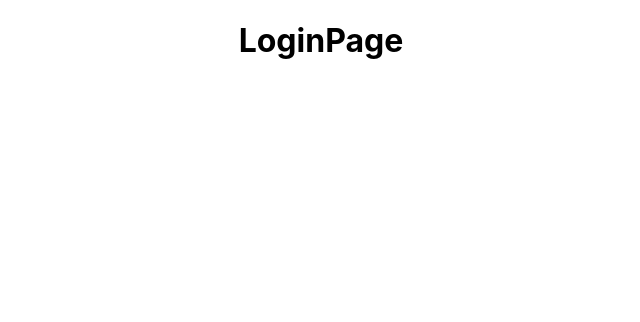
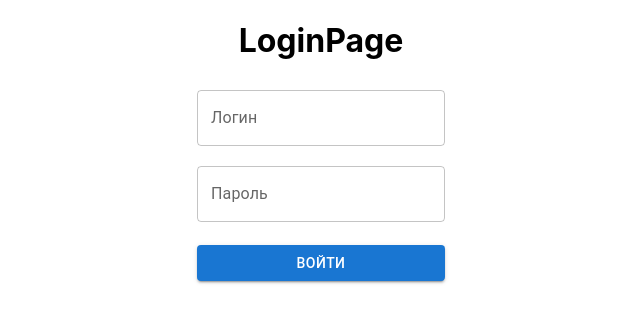
Before and after one commit to vberkal1/personal_area, a React (Create React App) app: page / in a window 1280 px wide. Shown: the top 322 px of the page, without its empty margins (319-959 px from the left). Built offline with nearby package versions, Linux system fonts and the light colour scheme.

Commit message:
add(login-page) added login page section whith auth

```diff
--- a/package.json
+++ b/package.json
@@ -13,6 +13,7 @@
     "@types/node": "^16.7.13",
     "@types/react": "^17.0.20",
     "@types/react-dom": "^17.0.9",
+    "axios": "^0.26.1",
     "mobx": "^6.4.2",
     "mobx-react": "^7.3.0",
     "react": "^17.0.2",
--- a/server/db.json
+++ b/server/db.json
@@ -2,11 +2,13 @@
   "users": [
     {
       "id": 1,
-      "login": "user1"
+      "login": "user1",
+      "password": "user1"
     },
     {
       "id": 2,
-      "login": "user2"
+      "login": "user2",
+      "password": "user2"
     }
   ]
 }
--- a/src/components/App/App.tsx
+++ b/src/components/App/App.tsx
@@ -1,5 +1,7 @@
+import { observer } from 'mobx-react';
 import React from 'react';
 import { Routes, Route } from 'react-router-dom';
+import authStore from '../../stores/authStore';
 import LoginPage from '../pages/LoginPage';
 import NotFoundPage from '../pages/NotFoundPage';
 import PersonalAreaPage from '../pages/PersonalAreaPage';
@@ -10,11 +12,11 @@ const App: React.FC = () => {
     <div className="App">
       <Routes>
         <Route path='/' element={<LoginPage/>}/>
-        {false && <Route path='/personal-area' element={<PersonalAreaPage/>}/>}
+        {authStore.isAuth && <Route path='/personal-area' element={<PersonalAreaPage/>}/>}
         <Route path='*' element={<NotFoundPage/>}/>
       </Routes>
     </div>
   );
 }
 
-export default App;
+export default observer(App);
--- a/src/components/pages/LoginPage/LoginPage.tsx
+++ b/src/components/pages/LoginPage/LoginPage.tsx
@@ -1,11 +1,66 @@
-import React from 'react';
+import React, { useState } from 'react';
+import { useNavigate } from 'react-router-dom';
+import {
+    Button,
+    Container,
+    FormControl,
+    TextField,
+    FormHelperText
+} from '@mui/material';
+import authStore from '../../../stores/authStore';
+import { observer } from 'mobx-react';
+
+type Form = {
+    login: string;
+    password: string;
+};
 
 const LoginPage: React.FC = () => {
+    const navigate = useNavigate();
+    const [form, setForm] = useState<Form>({ login: '', password: '' });
+
+    const changeFormValues = (e: React.ChangeEvent<HTMLTextAreaElement | HTMLInputElement>): void => {
+        setForm({ ...form, [e.target.name]: e.target.value });
+    };
+
+    const login = async (): Promise<void> => {
+        await authStore.auth(form.login, form.password);
+        authStore.isAuth && navigate('personal-area');
+    }
+
     return (
-        <div>
+        <Container maxWidth="sm">
             <h1>LoginPage</h1>
-        </div>
+            <FormControl sx={{ m: 1 }} error variant="standard">
+                <TextField
+                    value={form.login}
+                    onChange={changeFormValues}
+                    fullWidth
+                    label="Логин"
+                    name="login"
+                    variant="outlined"
+                />
+                <br />
+                <TextField
+                    value={form.password}
+                    onChange={changeFormValues}
+                    fullWidth
+                    name="password"
+                    label="Пароль"
+                    variant="outlined"
+                />
+                <br />
+                <FormHelperText>{authStore.errorMessage}</FormHelperText>
+                <Button
+                    fullWidth
+                    variant="contained"
+                    onClick={login}
+                >
+                    Войти
+                </Button>
+            </FormControl>
+        </Container>
     );
 };
 
-export default LoginPage;
+export default observer(LoginPage);
--- /dev/null
+++ b/src/stores/authStore/authStore.models.ts
@@ -0,0 +1,5 @@
+export type User = {
+    id: number;
+    login: string;
+    password: string;
+}
--- /dev/null
+++ b/src/stores/authStore/authStore.services.ts
@@ -0,0 +1,13 @@
+import axios from "axios";
+import { User } from "./authStore.models";
+
+class Service {
+  auth(login: string, password: string): Promise<User> {
+    return axios
+      .get(`http://localhost:3001/users?login=${login}&password=${password}`)
+      .then((response) => response.data[0])
+      .catch((error) => error.response && error.response.data);
+  }
+}
+
+export default new Service();
--- /dev/null
+++ b/src/stores/authStore/authStore.ts
@@ -0,0 +1,45 @@
+import { action, makeObservable, observable, runInAction } from "mobx";
+import { User } from "./authStore.models";
+import service from "./authStore.services";
+
+const initialStoreValues = {
+  isAuth: false,
+  login: "",
+  errorMessage: "",
+};
+
+class AuthStore {
+  isAuth: boolean = initialStoreValues.isAuth;
+
+  login: string = initialStoreValues.login;
+
+  errorMessage: string = initialStoreValues.errorMessage;
+
+  constructor() {
+    makeObservable(this, {
+      login: observable,
+      errorMessage: observable,
+      isAuth: observable,
+      auth: action.bound,
+    });
+  }
+
+  async auth(login: string, password: string): Promise<void> {
+    try {
+      const user: User = await service.auth(login, password);
+      runInAction(() => {
+        if (user) {
+          this.login = user.login;
+          this.isAuth = true;
+        } else {
+            this.errorMessage = "Такого пользователя не существует"
+            setTimeout(() => {this.errorMessage = initialStoreValues.errorMessage}, 2000);
+        }
+      });
+    } catch (error) {
+      console.log(error);
+    }
+  }
+}
+
+export default new AuthStore();
--- /dev/null
+++ b/src/stores/authStore/index.ts
@@ -0,0 +1 @@
+export { default } from "./authStore";
```
Also changed, not shown: 1 other file (tests, documents, lock files or other folders).
